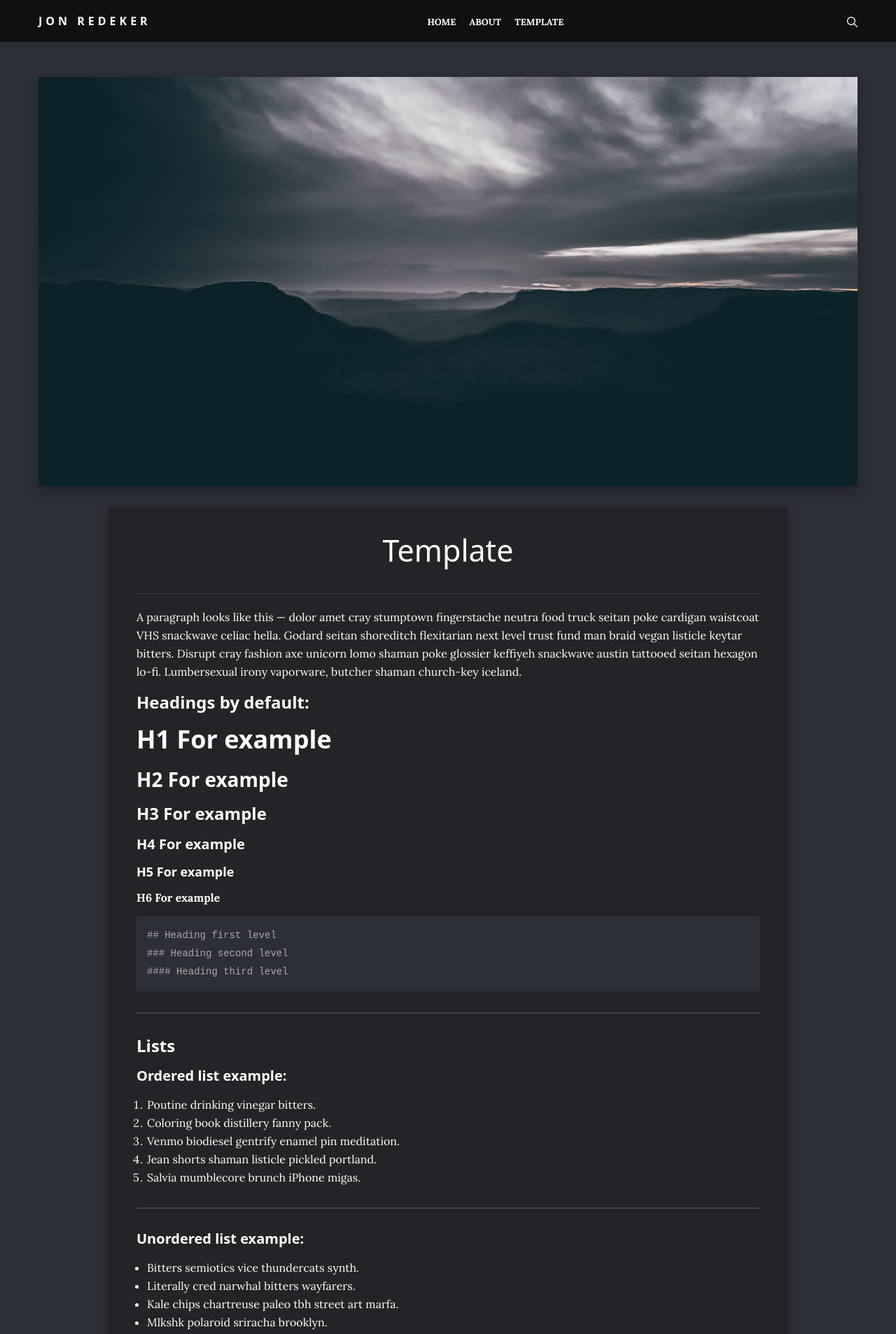
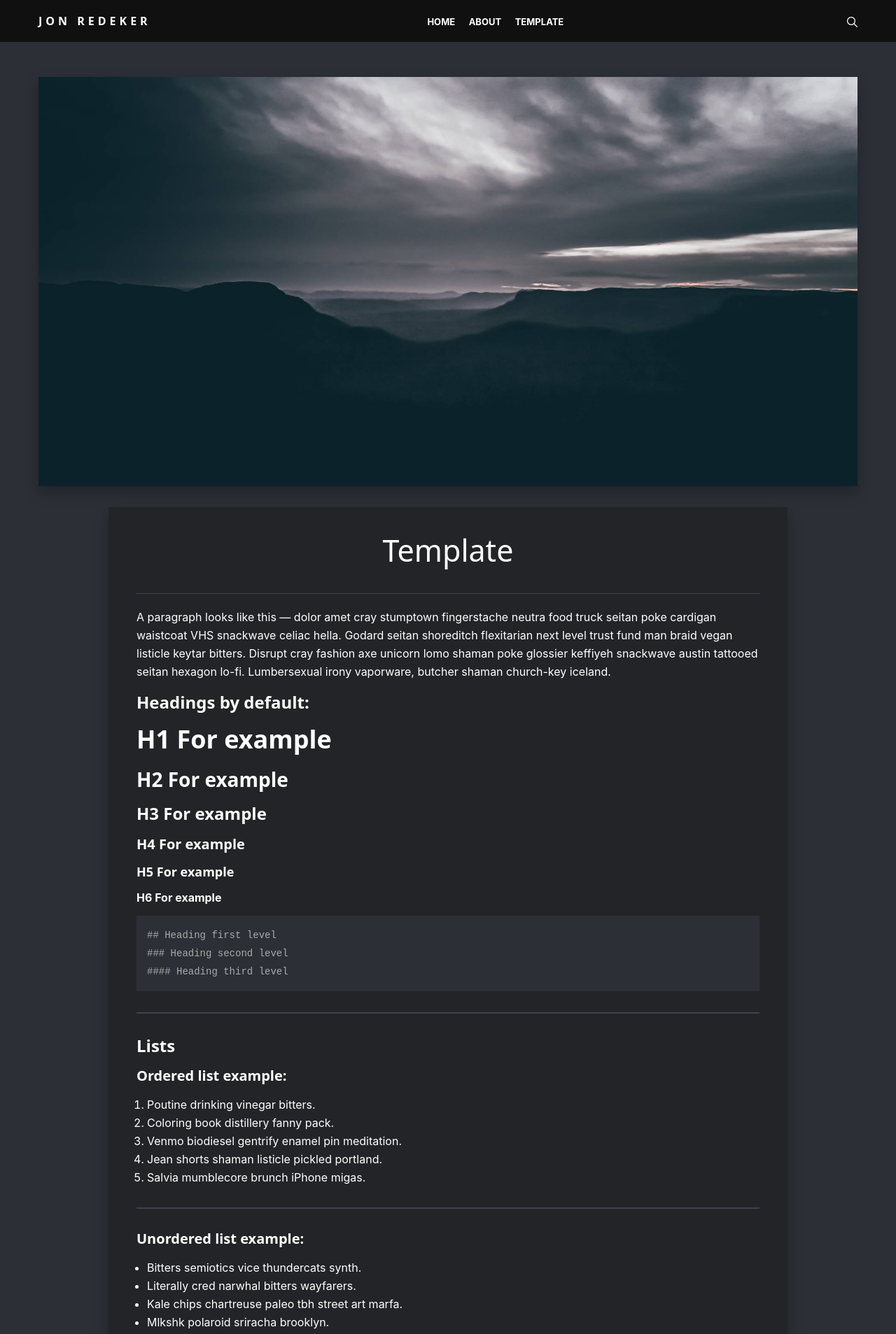
Before and after one commit to JRedeker/jonredeker.com, a Jekyll site: the page built from _pages/template.md, in a window 1280 px wide. Shown: the top 1907 px of the page at 70% size. Built offline with Jekyll 4.4.1, drawn with Linux system fonts in a browser that asks for light colours; nearby versions of some CDN libraries; a script that is not in the unit is left out.

Commit message:
i changed fonts again because because

```diff
--- a/_sass/2-base/_base.scss
+++ b/_sass/2-base/_base.scss
@@ -3,8 +3,7 @@ $base-font-size: 16px;
 $base-font-style: normal;
 $base-font-variant: normal;
 $base-font-weight: normal;
-$base-font-family: 'Lora',
--apple-system,
+$base-font-family: -apple-system,
 system-ui,
 BlinkMacSystemFont,
 'Segoe UI',
```
